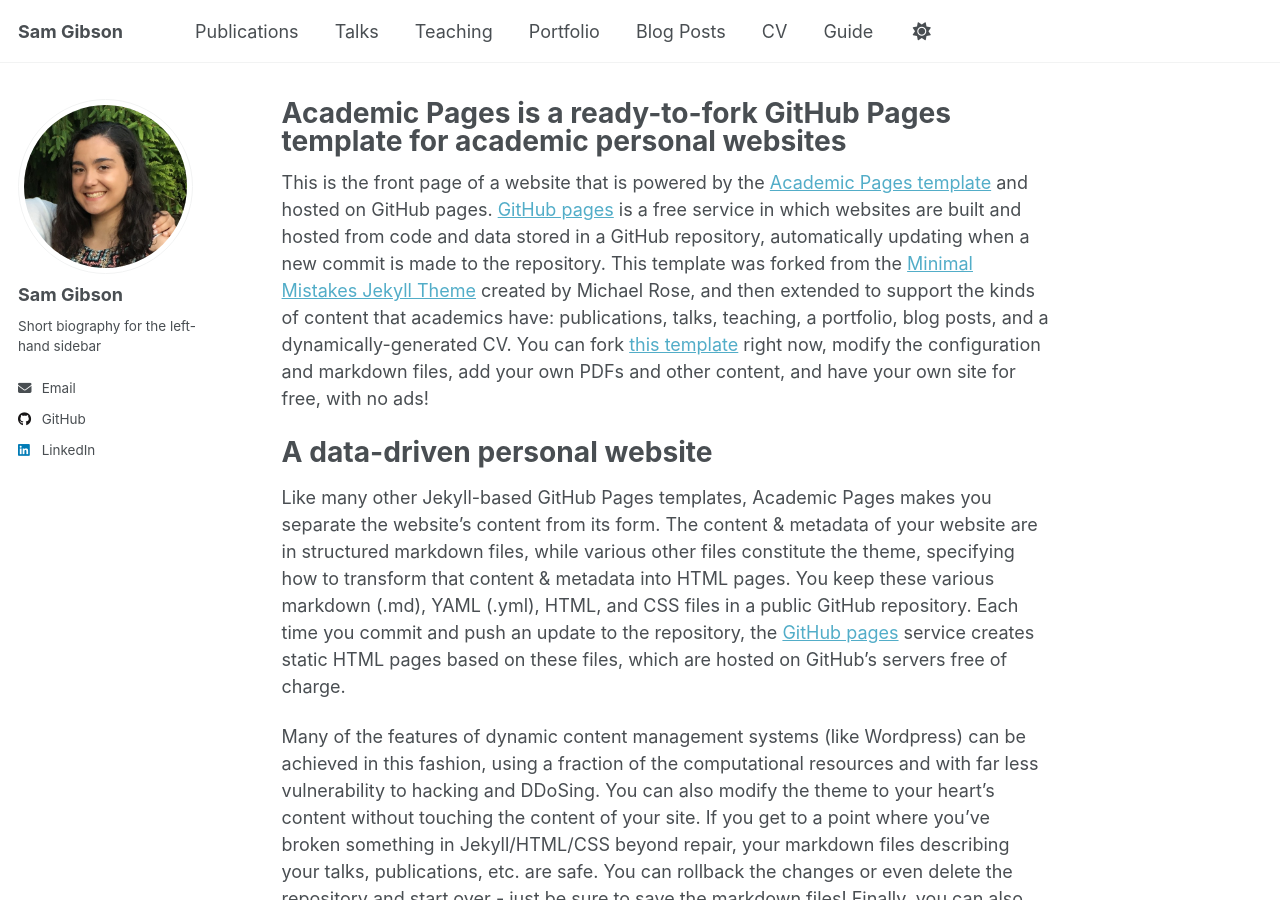
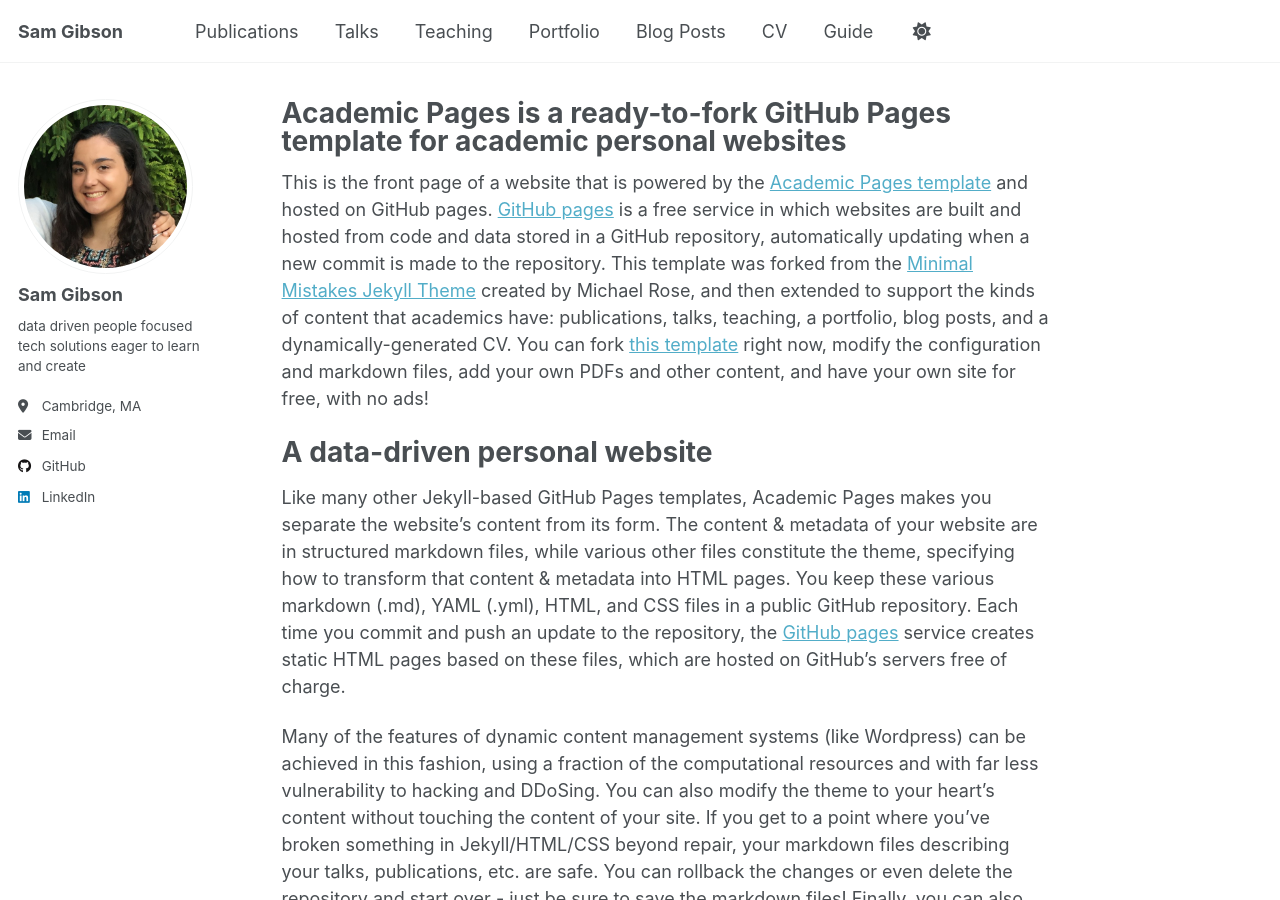
Before and after one commit to smgibson19/smgibson19.github.io, a Jekyll site: the page built from _pages/about.md, in a window 1280 px wide and 900 px high. Built offline with Jekyll 4.4.1, drawn with Linux system fonts in a browser that asks for light colours.

Commit message:
modify bio

```diff
--- a/_config.yml
+++ b/_config.yml
@@ -25,8 +25,8 @@ author:
   avatar           : "profile.jpg"
   name             : "Sam Gibson"
   pronouns         : # example: "she/her"
-  bio              : "Short biography for the left-hand sidebar"
-  # location         : "Earth"
+  bio              : "data driven people focused tech solutions\n eager to learn and create"
+  location         : "Cambridge, MA"
   # employer         : "Red Brick University"
   uri              : # URL
   email            : "smjgibson17@gmail.com"
```
